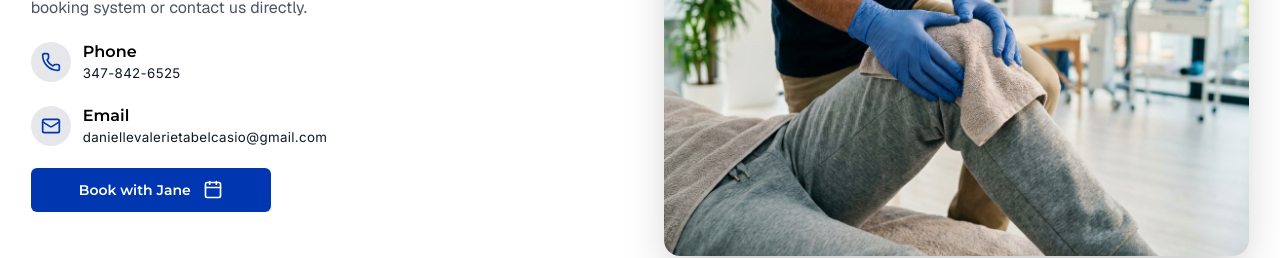
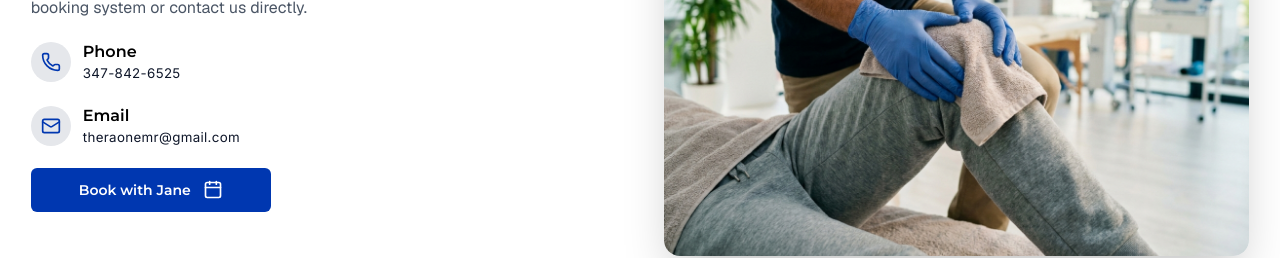
Before and after one commit to Poli010/theraone, a Next.js app: page / in a window 1280 px wide. Shown: the part 2000-2258 px from the top of the page. Built offline with nearby package versions, Linux system fonts and the light colour scheme.

Commit message:
update email

```diff
--- a/components/landing/appointment.tsx
+++ b/components/landing/appointment.tsx
@@ -65,7 +65,7 @@ export default function Appointment(){
                             </div>
                             <div >
                                 <h3 className="font-title font-semibold">Email</h3>
-                                <p className="text-[10pt] tracking-wide font-desc text-[#0F172A]">daniellevalerietabelcasio@gmail.com</p>
+                                <p className="text-[10pt] tracking-wide font-desc text-[#0F172A]">theraonemr@gmail.com</p>
                             </div>
                         </div>
                         <div ref={(ref) => setRef(ref!, 5)} style={{animationDelay: '1.3s'}} className={`${inView[5] ? 'animate-fade_up' : 'opacity-0'} lg:w-60`}>
--- a/components/landing/footer.tsx
+++ b/components/landing/footer.tsx
@@ -1,3 +1,4 @@
+import { Mail } from "lucide-react";
 import { FaFacebook, FaInstagram, FaLinkedin } from "react-icons/fa";
 
 export default function Footer(){
@@ -10,10 +11,10 @@ export default function Footer(){
                             <h1 className="text-white font-title font-bold text-2xl sm:text-3xl">TheraOne Movement & Recovery</h1>
                             <p className="text-[#cad3ff] text-sm sm:text-base">Premium, one-on-one movement and recovery care focused on your unique goals.</p>
                         </div>
-                        <div className="text-[#cad3ff] flex items-center gap-6 md:justify-end">
-                            {/* <a href="#" className="hover:text-white transition"><FaFacebook size={20}/></a>
-                            <a href="#" className="hover:text-white transition"><FaInstagram size={20}/></a> */}
-                            <a href="https://www.linkedin.com/in/danielle-valerie-tabel-casio-5290a241b?utm_source=share_via&utm_content=profile&utm_medium=member_ios" target="_blank" className="flex items-center gap-1 hover:text-white transition">LinkedIn<FaLinkedin size={20}/></a>
+                        <div className="text-[#cad3ff] flex items-center gap-3 md:justify-end">
+                            {/* <a href="#" className="hover:text-white transition"><FaFacebook size={20}/></a> */}
+                            <a href="mailto:theraonemr@gmail.com" target="_blank" className="hover:text-white transition"><Mail size={20}/></a>
+                            <a href="https://www.linkedin.com/in/danielle-valerie-tabel-casio-5290a241b?utm_source=share_via&utm_content=profile&utm_medium=member_ios" target="_blank" className="flex items-center gap-1 hover:text-white transition"><FaLinkedin size={20}/></a>
                         </div>
                     </div>
                     <div className="border-t border-[#cad3ff]/30 mt-8"></div>
```
